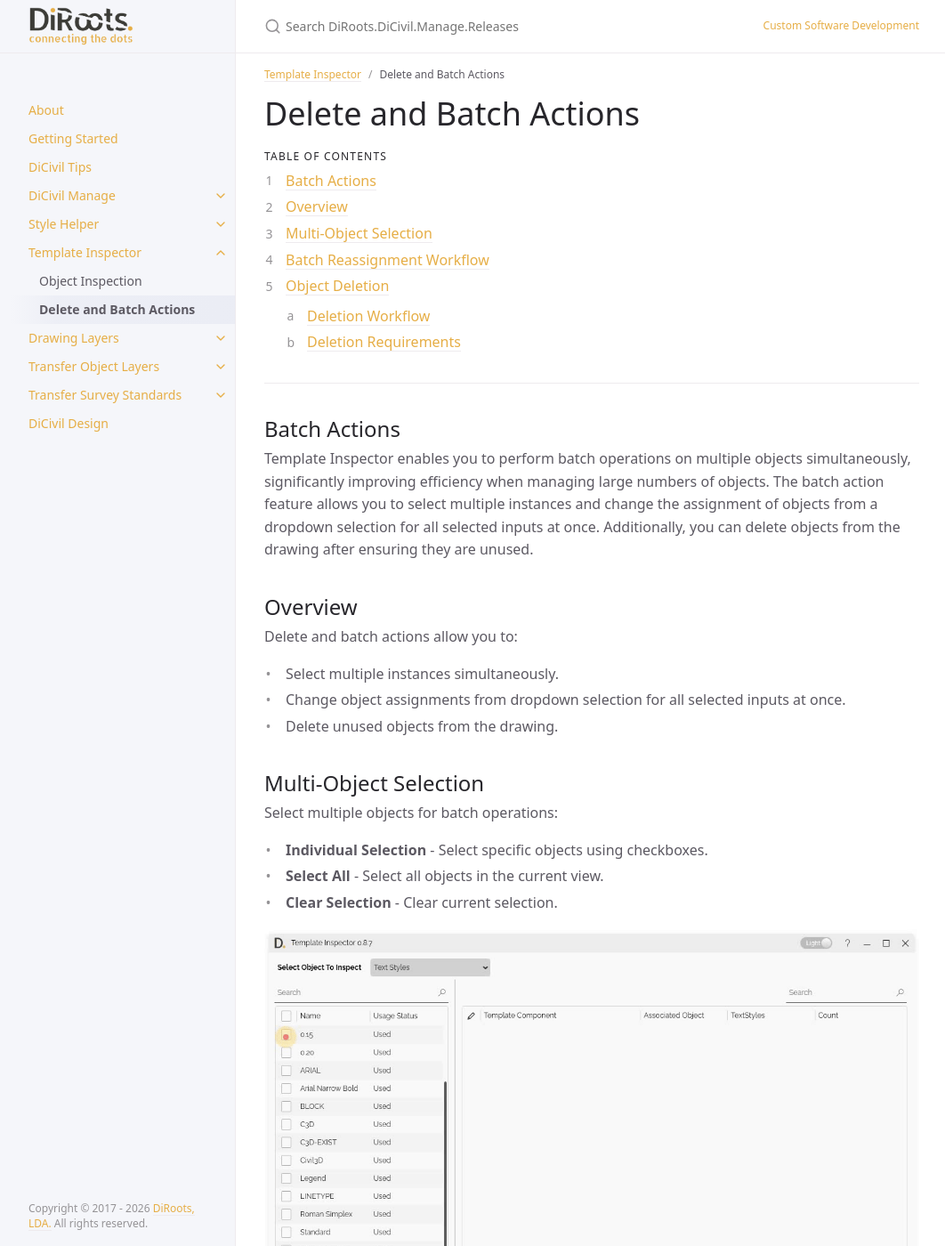
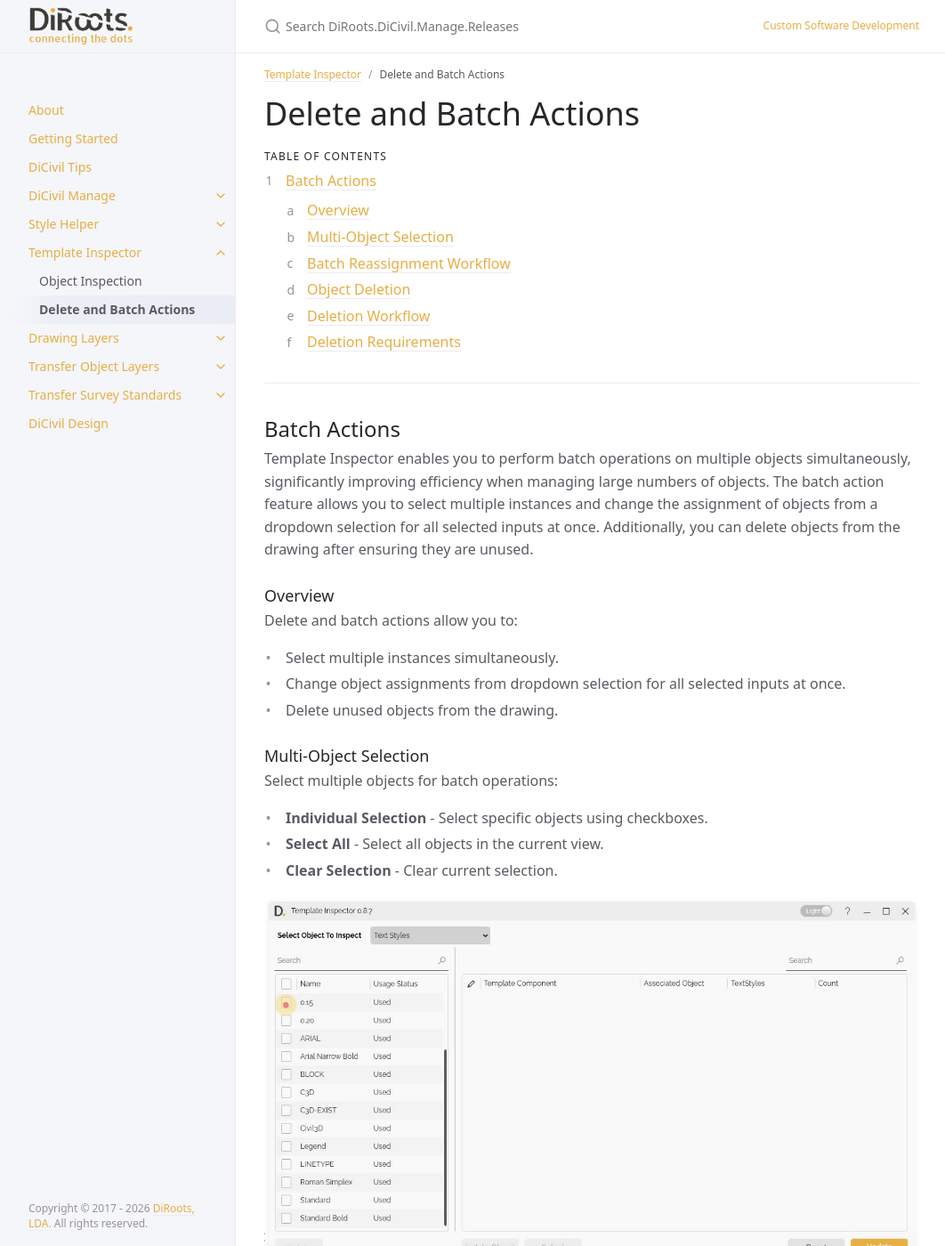
Before and after one commit to DiRoots-Limited/DiRoots.DiCivil.Manage.Releases, a Jekyll site: the page built from docs/pages/TemplateInspector/TI-Batch-Actions.md, in a window 1280 px wide and 1400 px high. Shown: the whole window at 89% size, without its empty margins (107-1169 px from the left). Built offline with Jekyll 4.4.1, drawn with Linux system fonts in a browser that asks for light colours.

Commit message:
docs: fix heading hierarchy and callout rendering

```diff
--- a/_sass/custom/custom.scss
+++ b/_sass/custom/custom.scss
@@ -48,6 +48,7 @@ p.important,
 blockquote.important {
   position: relative;
   display: block;
+  margin: 0.75rem 0;
   border: 1px solid;
   border-left-width: 1px;
   border-radius: 12px;
--- a/docs/pages/TemplateInspector/TI-Batch-Actions.md
+++ b/docs/pages/TemplateInspector/TI-Batch-Actions.md
@@ -20,14 +20,13 @@ nav_order: 3
 
 Template Inspector enables you to perform batch operations on multiple objects simultaneously, significantly improving efficiency when managing large numbers of objects. The batch action feature allows you to select multiple instances and change the assignment of objects from a dropdown selection for all selected inputs at once. Additionally, you can delete objects from the drawing after ensuring they are unused.
 
-## Overview
-
+### Overview
 Delete and batch actions allow you to:
 - Select multiple instances simultaneously.
 - Change object assignments from dropdown selection for all selected inputs at once.
 - Delete unused objects from the drawing.
 
-## Multi-Object Selection
+### Multi-Object Selection
 Select multiple objects for batch operations:
 
 - **Individual Selection** - Select specific objects using checkboxes.
@@ -38,8 +37,7 @@ Select multiple objects for batch operations:
 <sub>Note: the version on the image may not reflect the [latest version of DiCivil Package](https://diroots.com/civil-3d-plugins/dicivil/).</sub>
 
 
-## Batch Reassignment Workflow
-
+### Batch Reassignment Workflow
 Change object assignments for multiple instances using dropdown selection:
 
 1. **Select Multiple Instances** - Choose multiple instances to modify.
@@ -49,8 +47,7 @@ Change object assignments for multiple instances using dropdown selection:
 ![Demonstrate batch assignment updates with dropdown selection](../../../assets/images/GIFs/TI/Demonstrate-batch-assignment-updates-with-dropdown-selection.gif)
 <sub>Note: the version on the image may not reflect the [latest version of DiCivil Package](https://diroots.com/civil-3d-plugins/dicivil/).</sub>
 
-## Object Deletion
-
+### Object Deletion
 Template Inspector provides the ability to delete objects from the drawing, but requires that objects be unused before deletion to ensure data integrity.
 
 ### Deletion Workflow
```
Also changed, not shown: docs/pages/StyleHelper/SH-Editing-Features.md (+3 -3 lines), docs/pages/StyleHelper/SH-Object-Label-Table-Styles.md (+0 -1 lines), docs/pages/TemplateInspector/TI-Object-Inspection.md (+3 -3 lines).
